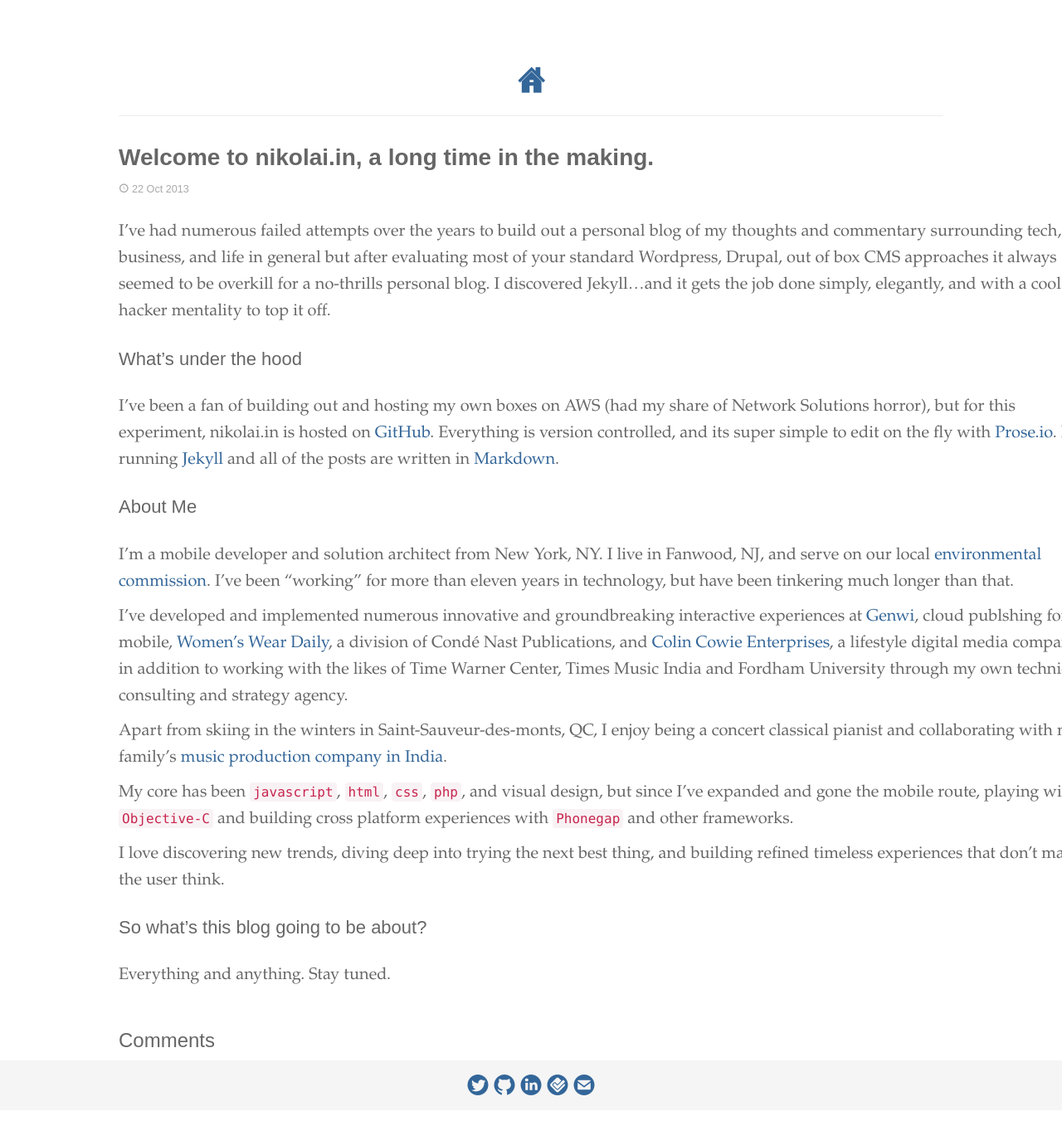
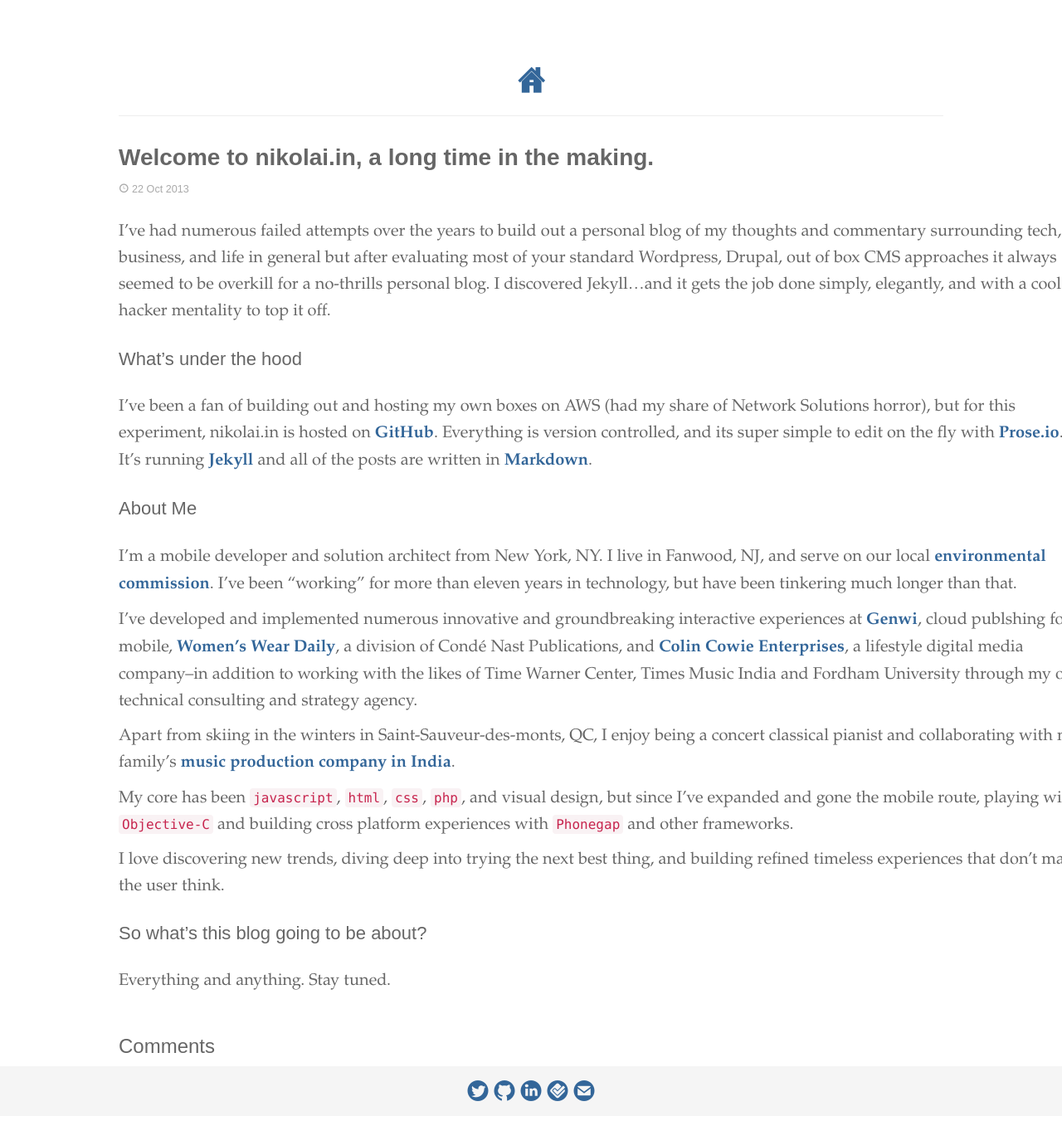
Before and after one commit to chowdhury/nikolai.in, a Jekyll site: the page built from _posts/2013-10-22-welcome-to-nikolai-in.md, in a window 1280 px wide. Shown: the whole page at 83% size. Built offline with Jekyll 4.4.1, drawn with Linux system fonts in a browser that asks for light colours; nearby versions of some CDN libraries; some web fonts are replaced; comment, search, counter and statistics services are not loaded.

Commit message:
Updated labstyle.css

```diff
--- a/css/labstyle.css
+++ b/css/labstyle.css
@@ -88,6 +88,10 @@
   margin-top: 1.33em;
 }
 
+.postcontent a {
+  font-weight: bold;
+}
+
 a {
   color: #369 !important;
 }
```
